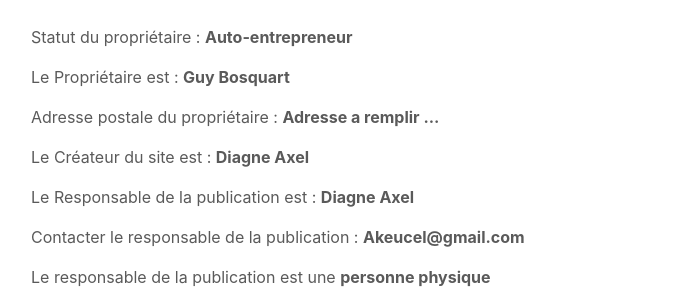
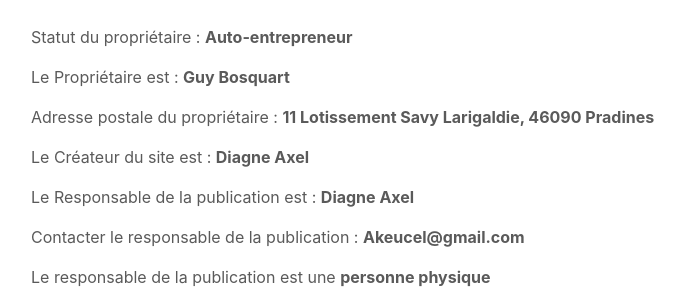
Before and after one commit to Akcel77/TYWB, a Symfony app: template templates/terms/index.html.twig in a window 1280 px wide. Shown: the part 412-712 px from the top of the page, without its empty margins (54-739 px from the left). Run offline with Twig, Linux system fonts and the light colour scheme; the template is opened without the code that fills it, so the values that code supplies are empty; some libraries are stand-ins or nearby versions.

Commit message:
Minor change (add good address)

```diff
--- a/templates/contact/index.html.twig
+++ b/templates/contact/index.html.twig
@@ -19,7 +19,7 @@
             <p>
                 <strong>Travel With Your Bike</strong>
                 <br>
-                <strong>Adresse du site :</strong><br>17 rue des lylas, 46000 Cahors
+                <strong>Adresse du site :</strong><br>11 Lotissement Savy Larigaldie, 46090 Pradines
                 <br>
                 <strong>Téléphone :</strong> 0660422547
                 <br>
--- a/templates/terms/index.html.twig
+++ b/templates/terms/index.html.twig
@@ -13,7 +13,7 @@
     <h4 class="fw-bold text-decoration-underline my-5">1. Informations légales :</h4>
     <p>Statut du propriétaire : <strong>Auto-entrepreneur</strong> </p>
     <p>Le Propriétaire est : <strong>Guy Bosquart</strong> </p>
-    <p>Adresse postale du propriétaire : <strong>Adresse a remplir ...</strong> </p>
+    <p>Adresse postale du propriétaire : <strong>11 Lotissement Savy Larigaldie, 46090 Pradines</strong> </p>
     <p>Le Créateur du site est : <strong>Diagne Axel</strong> </p>
     <p>Le Responsable de la  publication est : <strong>Diagne Axel</strong> </p>
     <p>Contacter le responsable de la publication : <strong>Akeucel@gmail.com</strong> </p>
```
